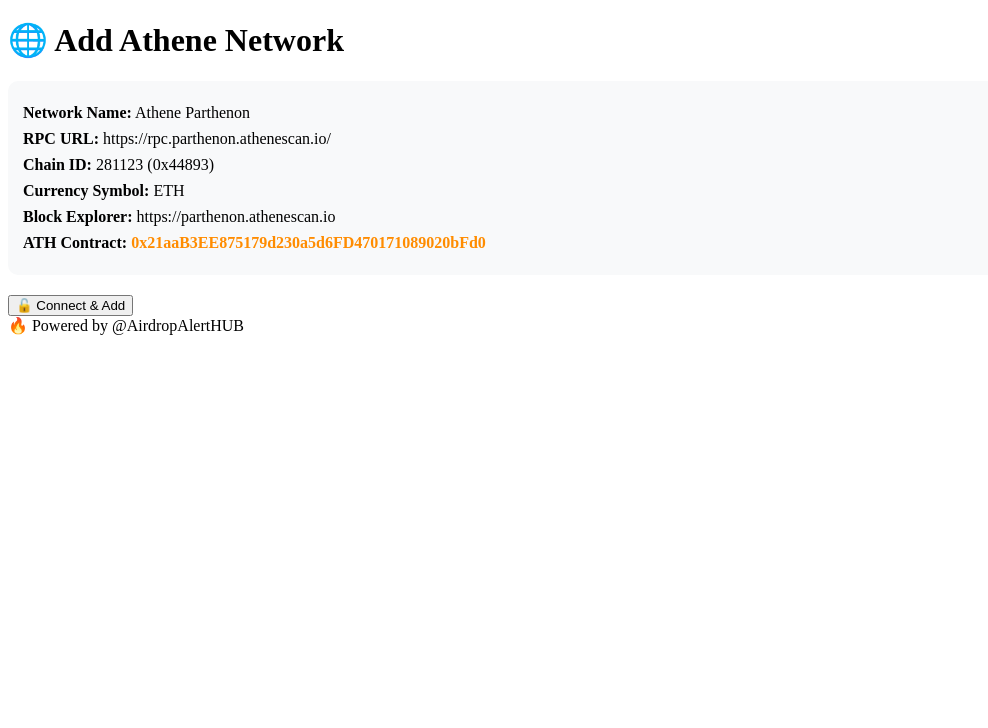
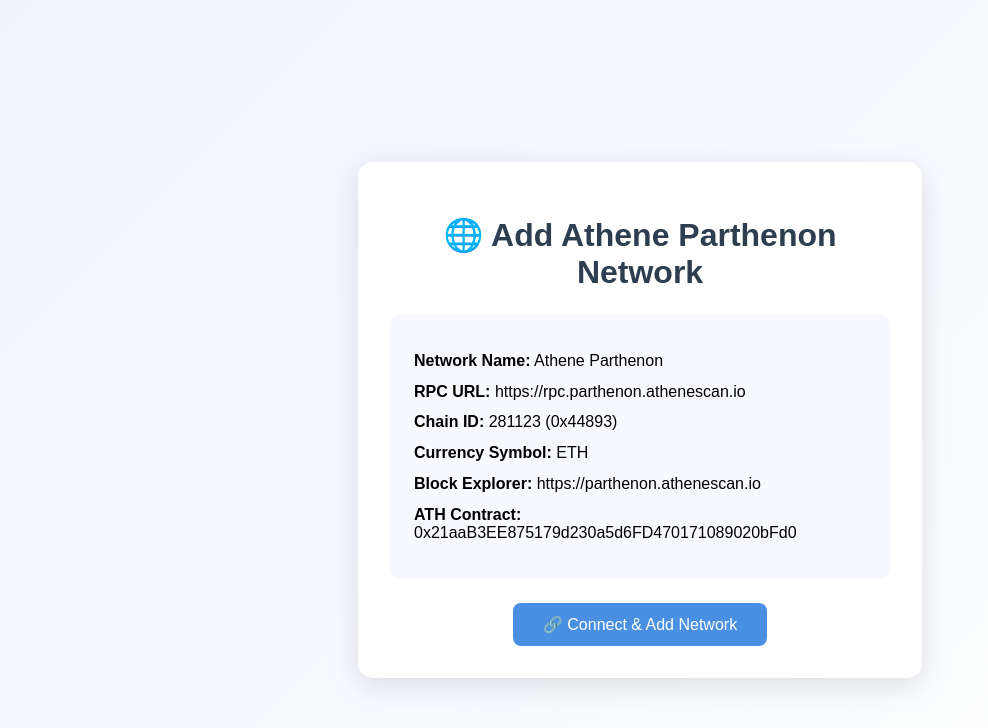
Before and after one commit to AirdropalertHub/Athen, a plain HTML site: page index.html in a window 1280 px wide. Shown: the whole page, without its empty margins (0-988 px from the left). Drawn offline with Linux system fonts and the light colour scheme.

Commit message:
Update index.html

```diff
--- a/index.html
+++ b/index.html
@@ -3,76 +3,119 @@
 <head>
     <meta charset="UTF-8">
     <meta name="viewport" content="width=device-width, initial-scale=1.0">
-    <title>Add Athene Network to MetaMask</title>
+    <title>Athene Parthenon Network Setup</title>
     <style>
-        /* Previous CSS remains same */
+        body {
+            font-family: 'Arial', sans-serif;
+            background: linear-gradient(135deg, #f0f4ff, #ffffff);
+            min-height: 100vh;
+            display: flex;
+            justify-content: center;
+            align-items: center;
+            margin: 0;
+            padding: 20px;
+        }
+        .container {
+            background: white;
+            padding: 2rem;
+            border-radius: 15px;
+            box-shadow: 0 8px 30px rgba(0,0,0,0.12);
+            max-width: 500px;
+            text-align: center;
+        }
+        h1 {
+            color: #2c3e50;
+            margin-bottom: 1.5rem;
+        }
         .network-details {
-            background: #f8f9fa;
-            padding: 15px;
+            background: #f8f9ff;
+            padding: 1.5rem;
             border-radius: 10px;
-            margin: 20px 0;
+            margin: 1.5rem 0;
             text-align: left;
         }
-        .network-details div {
-            margin: 8px 0;
-            word-break: break-all;
+        .detail-item {
+            margin: 0.8rem 0;
+            word-break: break-word;
         }
-        .contract-address {
-            color: #FF8C00;
-            font-weight: bold;
+        .status {
+            margin: 1.5rem 0;
+            padding: 1rem;
+            border-radius: 8px;
+            display: none;
+        }
+        .btn {
+            background: #4A90E2;
+            color: white;
+            border: none;
+            padding: 12px 30px;
+            border-radius: 8px;
+            font-size: 16px;
+            cursor: pointer;
+            transition: all 0.3s;
+            display: inline-flex;
+            align-items: center;
+            gap: 8px;
+        }
+        .btn:hover {
+            background: #357ABD;
+            transform: translateY(-2px);
+        }
+        .btn:disabled {
+            background: #cccccc;
+            cursor: not-allowed;
         }
     </style>
 </head>
 <body>
-
     <div class="container">
-        <h1>🌐 Add Athene Network</h1>
+        <h1>🌐 Add Athene Parthenon Network</h1>
 
         <div class="network-details">
-            <div><strong>Network Name:</strong> Athene Parthenon</div>
-            <div><strong>RPC URL:</strong> https://rpc.parthenon.athenescan.io/</div>
-            <div><strong>Chain ID:</strong> 281123 (0x44893)</div>
-            <div><strong>Currency Symbol:</strong> ETH</div>
-            <div><strong>Block Explorer:</strong> https://parthenon.athenescan.io</div>
-            <div><strong>ATH Contract:</strong> <span class="contract-address">0x21aaB3EE875179d230a5d6FD470171089020bFd0</span></div>
+            <div class="detail-item"><strong>Network Name:</strong> Athene Parthenon</div>
+            <div class="detail-item"><strong>RPC URL:</strong> https://rpc.parthenon.athenescan.io</div>
+            <div class="detail-item"><strong>Chain ID:</strong> 281123 (0x44893)</div>
+            <div class="detail-item"><strong>Currency Symbol:</strong> ETH</div>
+            <div class="detail-item"><strong>Block Explorer:</strong> https://parthenon.athenescan.io</div>
+            <div class="detail-item"><strong>ATH Contract:</strong> 0x21aaB3EE875179d230a5d6FD470171089020bFd0</div>
         </div>
 
-        <div class="btn-container">
-            <button class="btn" id="mainButton" onclick="handleWalletConnection()">🔓 Connect & Add</button>
-        </div>
+        <button class="btn" onclick="handleConnection()" id="connectBtn">
+            <span>🔗 Connect & Add Network</span>
+        </button>
 
-        <div id="statusMessage" class="status"></div>
-
-        <div class="powered-by">
-            🔥 Powered by @AirdropAlertHUB
-        </div>
+        <div class="status" id="statusMessage"></div>
     </div>
 
     <script>
-        async function handleWalletConnection() {
-            const button = document.getElementById('mainButton');
-            const statusDiv = document.getElementById('statusMessage');
+        async function handleConnection() {
+            const btn = document.getElementById('connectBtn');
+            const status = document.getElementById('statusMessage');
 
             try {
                 // Check MetaMask installation
                 if (!window.ethereum) {
-                    alert('Please install MetaMask!');
+                    showStatus('Please install MetaMask!', 'error');
                     window.open('https://metamask.io', '_blank');
                     return;
                 }
 
-                // Connect wallet first
+                btn.disabled = true;
+                showStatus('Connecting wallet...', 'loading');
+
+                // Connect to wallet
                 const accounts = await ethereum.request({ method: 'eth_requestAccounts' });
+                showStatus('Wallet connected! Adding network...', 'success');
 
-                // Add Network
+                // Add Athene Network
                 await ethereum.request({
                     method: 'wallet_addEthereumChain',
                     params: [{
                         chainId: '0x44893',
                         chainName: 'Athene Parthenon',
-                        rpcUrls: ['https://rpc.parthenon.athenescan.io/'],
+                        rpcUrls: ['https://rpc.parthenon.athenescan.io'],
                         nativeCurrency: {
-                            name: 'Ethereum',
+                            name: 'ETH',
                             symbol: 'ETH',
                             decimals: 18
                         },
@@ -80,7 +123,9 @@
                     }]
                 });
 
-                // Add Token
+                showStatus('Network added! Adding ATH token...', 'success');
+
+                // Add ATH Token
                 await ethereum.request({
                     method: 'wallet_watchAsset',
                     params: {
@@ -89,25 +134,43 @@
                             address: '0x21aaB3EE875179d230a5d6FD470171089020bFd0',
                             symbol: 'ATH',
                             decimals: 18,
-                            image: 'https://your-token-logo-url.com/logo.png' // Add valid logo URL
+                            image: 'https://your-logo-url.com/logo.png' // Add valid logo URL
                         }
                     }
                 });
 
-                // Update UI
-                button.disabled = true;
-                button.innerHTML = '✔️ Added Successfully';
-                statusDiv.innerHTML = 'Network and ATH token added to MetaMask!';
-                statusDiv.style.color = 'green';
+                showStatus('Success! Network and ATH token added!', 'success');
+                btn.innerHTML = '✔️ Setup Complete';
+                btn.style.backgroundColor = '#4CAF50';
 
             } catch (error) {
                 console.error('Error:', error);
-                statusDiv.innerHTML = `❌ Error: ${error.message}`;
-                statusDiv.style.color = 'red';
-                button.disabled = false;
+                showStatus(`Error: ${error.message}`, 'error');
+                btn.disabled = false;
+            }
+        }
+
+        function showStatus(message, type) {
+            const status = document.getElementById('statusMessage');
+            status.style.display = 'block';
+            status.textContent = message;
+            status.className = 'status';
+
+            switch(type) {
+                case 'error':
+                    status.style.backgroundColor = '#ffebee';
+                    status.style.color = '#c62828';
+                    break;
+                case 'success':
+                    status.style.backgroundColor = '#e8f5e9';
+                    status.style.color = '#2e7d32';
+                    break;
+                case 'loading':
+                    status.style.backgroundColor = '#fff3e0';
+                    status.style.color = '#ef6c00';
+                    break;
             }
         }
     </script>
-
 </body>
 </html>
```
